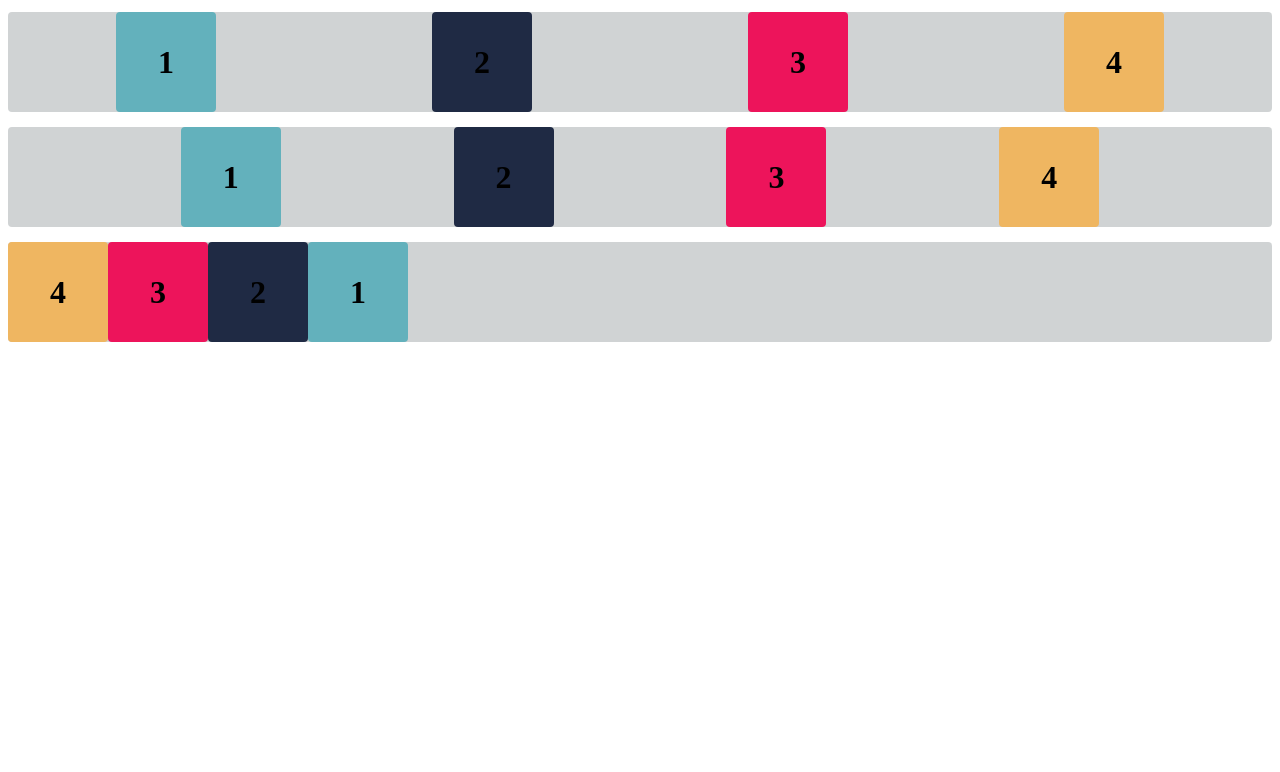
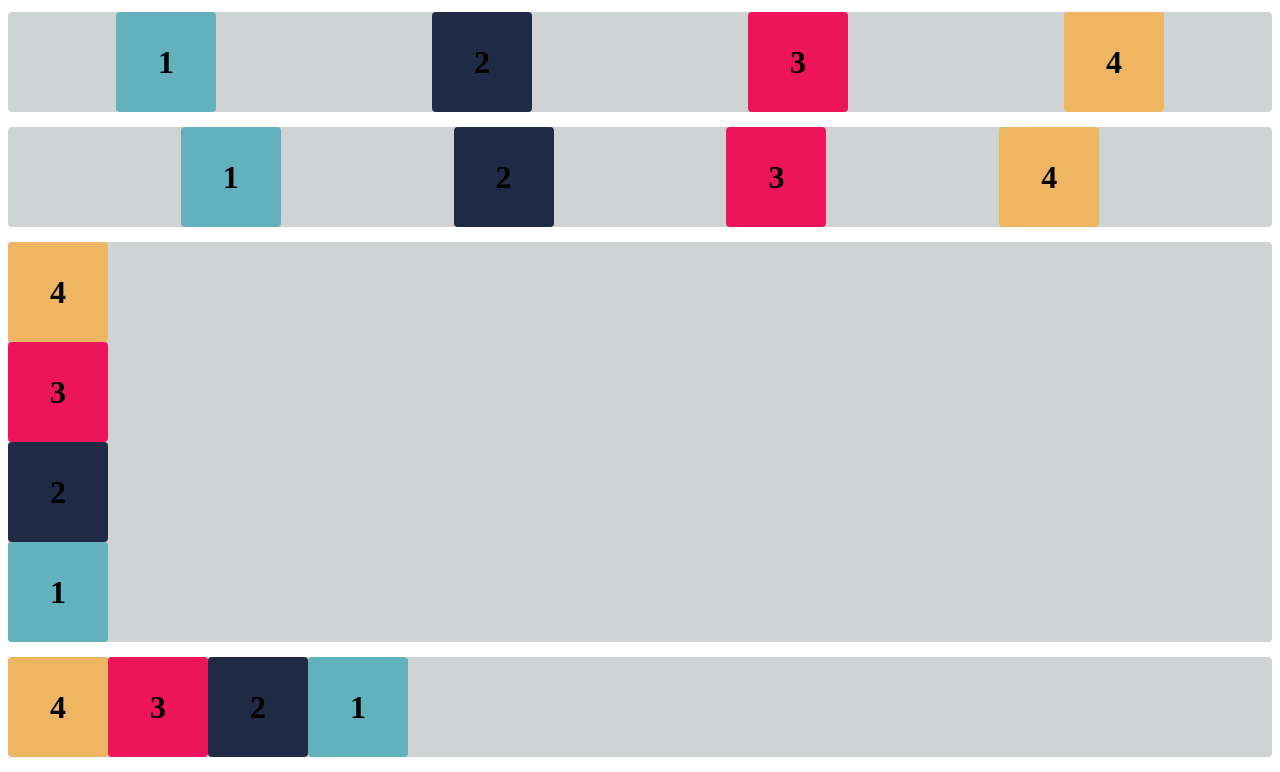
Before and after one commit to SamuelBelarmino/SMART-BOOTCAMP-2, a plain HTML site: page index.html in a window 1280 px wide. Shown: the part 456-1228 px from the top of the page. Before the commit the page ends 813 px from the top, so only its background shows below. Drawn offline with Linux system fonts and the light colour scheme.

Commit message:
alteracoes

```diff
--- a/estilo.css
+++ b/estilo.css
@@ -63,6 +63,11 @@ h1 {
 }
 
 .container-exercícioB {
+   display: flex;
+   flex-direction: column-reverse;
+}
+
+.container-desafio {
     display: flex;
     justify-content: left;
     flex-direction: row-reverse;
--- a/index.html
+++ b/index.html
@@ -47,7 +47,15 @@
         <div class="flex-item box3"><h1>3</h1></div>
         <div class="flex-item box4"><h1>4</h1></div>
     </div>
+
     <div class="base container-exercícioB">
+        <div class="flex-item box1"><h1>1</h1></div>
+        <div class="flex-item box2"><h1>2</h1></div>
+        <div class="flex-item box3"><h1>3</h1></div>
+        <div class="flex-item box4"><h1>4</h1></div>
+    </div>
+
+    <div class="base container-desafio">
         <div class="flex-item box1"><h1>1</h1></div>
         <div class="flex-item box2"><h1>2</h1></div>
         <div class="flex-item box3"><h1>3</h1></div>
```
